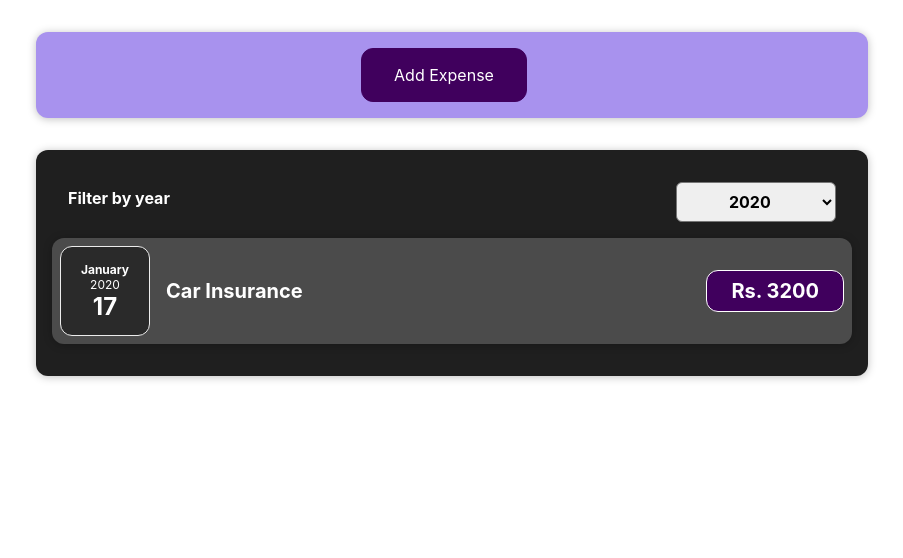
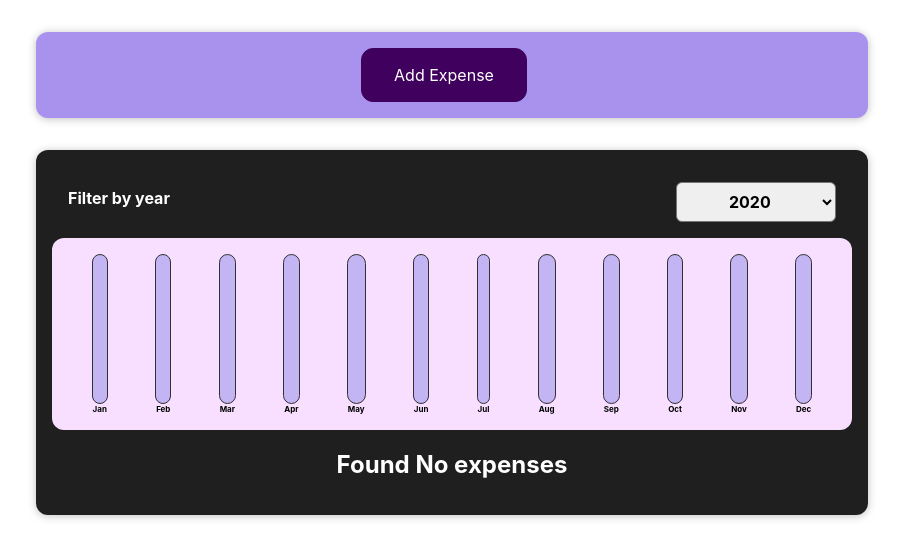
Before and after one commit to vinothsmart/react-complete-guide, a React (Create React App) app: page / in a window 1280 px wide. Shown: the top 558 px of the page, without its empty margins (188-1091 px from the left). Built offline with nearby package versions, Linux system fonts and the light colour scheme.

Commit message:
Chart dynamic

```diff
--- a/src/App.js
+++ b/src/App.js
@@ -2,18 +2,19 @@ import { useState } from "react";
 import Expenses from "./components/Expenses/Expenses";
 import NewExpense from "./components/NewExpense/NewExpense";
 
-const INTIAL_EXPENSES = [
+function App() {
+  const [expenses, setExpenses] = useState([
     {
       id: "e1",
       title: "Car Insurance",
       amount: "Rs. 3200",
-    date: new Date(2020, 0, 17),
+      date: new Date(2021, 0, 17),
     },
     {
       id: "e2",
       title: "Bike Insurance",
       amount: "Rs. 1045",
-    date: new Date(2019, 2, 17),
+      date: new Date(2021, 2, 17),
     },
     {
       id: "e3",
@@ -21,12 +22,9 @@ const INTIAL_EXPENSES = [
       amount: "Rs. 545",
       date: new Date(2021, 11, 17),
     },
-];
-
-function App() {
-  const [expenses, setExpenses] = useState(INTIAL_EXPENSES);
+  ]);
   const handleAddExpense = (expense) => {
-    setExpenses((prevExpenses) => [expense, ...prevExpenses]);
+    setExpenses((preValue) => [...preValue, expense]);
   };
   return (
     <div>
--- a/src/components/Chart/Chart.js
+++ b/src/components/Chart/Chart.js
@@ -2,13 +2,16 @@ import "./Chart.css";
 import ChartBar from "./ChartBar";
 
 const Chart = ({ dataPoints }) => {
+  const dataPointValues = dataPoints.map((dataPoint) => dataPoint.value);
+  const totalMaxValue = Math.max(...dataPointValues);
+
   return (
     <div className="chart">
       {dataPoints.map((dataPoint) => (
         <ChartBar
           key={dataPoint.label}
           value={dataPoint.value}
-          maxValue={null}
+          maxValue={totalMaxValue}
           label={dataPoint.label}
         />
       ))}
--- a/src/components/Expenses/Expenses.js
+++ b/src/components/Expenses/Expenses.js
@@ -3,6 +3,7 @@ import Card from "../UI/Card";
 import ExpensesFilter from "./ExpensesFilter";
 import "./Expenses.css";
 import ExpensesList from "./ExpensesList";
+import ExpensesChart from "./ExpensesChart";
 
 const Expenses = ({ items }) => {
   const [filterYear, setFilterYear] = useState("2020");
@@ -22,6 +23,7 @@ const Expenses = ({ items }) => {
           onChangeFilter={handleFilterChange}
           selected={filterYear}
         />
+        <ExpensesChart expenses={filteredItems} />
         <ExpensesList items={filteredItems} />
       </Card>
     </div>
--- /dev/null
+++ b/src/components/Expenses/ExpensesChart.js
@@ -0,0 +1,28 @@
+import Chart from "../Chart/Chart";
+
+const ExpensesChart = ({ expenses }) => {
+  const chartDataPoints = [
+    { label: "Jan", value: 0 },
+    { label: "Feb", value: 0 },
+    { label: "Mar", value: 0 },
+    { label: "Apr", value: 0 },
+    { label: "May", value: 0 },
+    { label: "Jun", value: 0 },
+    { label: "Jul", value: 0 },
+    { label: "Aug", value: 0 },
+    { label: "Sep", value: 0 },
+    { label: "Oct", value: 0 },
+    { label: "Nov", value: 0 },
+    { label: "Dec", value: 0 },
+  ];
+
+  for (const expense of expenses) {
+    const expenseMonth = expense.date.getMonth(); // starting at 0 => Jan => 0
+
+    chartDataPoints[expenseMonth].value += expense.amount;
+  }
+  console.log(chartDataPoints);
+  return <Chart dataPoints={chartDataPoints} />;
+};
+
+export default ExpensesChart;
```
Lines whose indentation alone changed are shown as unchanged.
